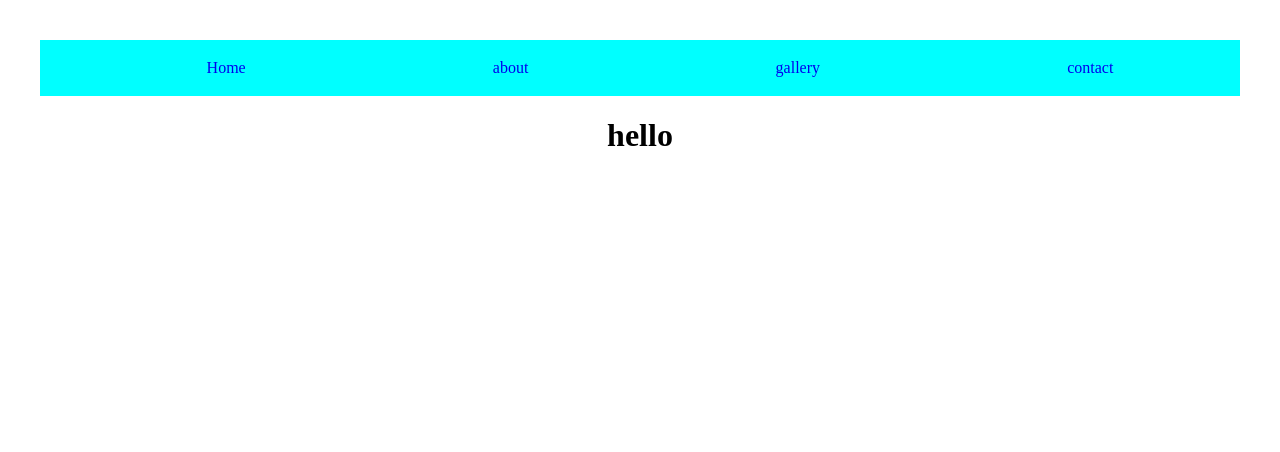
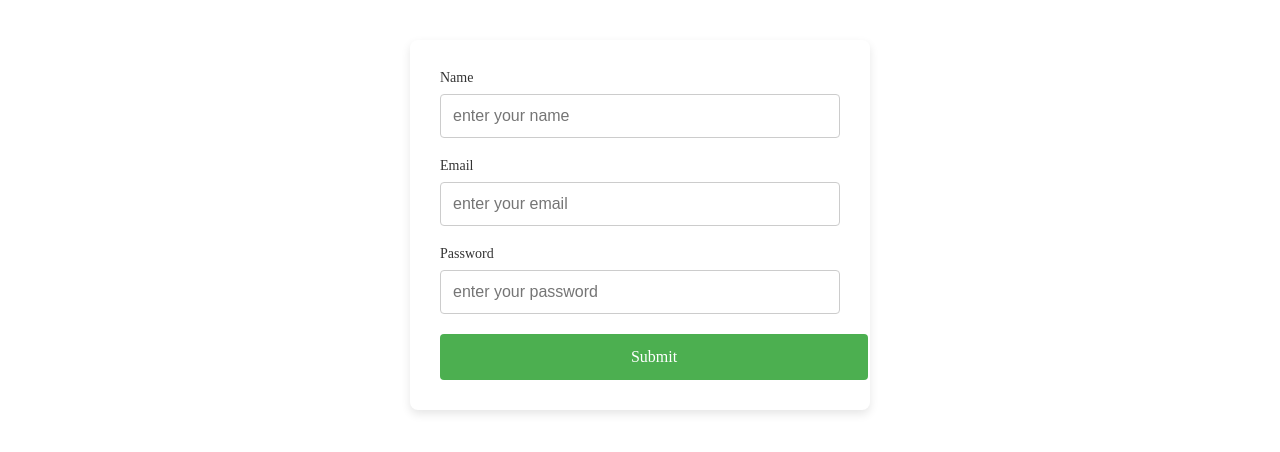
Before and after one commit to Balachandarcse/MERN_INTERN, a React (Vite) app in the folder frontend/: page / in a window 1280 px wide. Shown: the top 452 px of the page. Built offline with nearby package versions, Linux system fonts and the light colour scheme.

Commit message:
day8 signUp component task completed

```diff
--- a/frontend/src/components/functionalComponents/about.jsx
+++ b/frontend/src/components/functionalComponents/about.jsx
@@ -1,4 +1,5 @@
 import { useState } from "react"
+import NavBar from "./navBar";
 
 const About=()=>{
     var [text,setText]=useState("yooooo!");
@@ -8,6 +9,7 @@ const About=()=>{
     return (
 
         <>
+        <NavBar/>
         <h1>hi</h1>
         <h2>this is about section</h2>
         {/* <textarea value={text} onChange={()=>setText()}/> */}
--- a/frontend/src/components/functionalComponents/contact.jsx
+++ b/frontend/src/components/functionalComponents/contact.jsx
@@ -1,9 +1,11 @@
 import { useState } from "react";
+import NavBar from "./navBar";
 
 function Contact(){
     var [val,fun]=useState(78);//value and dispatch-funtions are two things given by useState()
     return (
         <div>
+            <NavBar/>
             <h1>contact page</h1>
             <h2>the Number is {val}</h2>
             <button onClick={()=>fun(val+1)}>+</button>
--- a/frontend/src/components/functionalComponents/gallary.jsx
+++ b/frontend/src/components/functionalComponents/gallary.jsx
@@ -1,6 +1,9 @@
+import NavBar from "./navBar"
+
 function Gallery(props){
     return (
         <div>
+            <NavBar/>
             <h1>this is gallery component</h1>
             <h2>this is a property text {props.a}</h2>
         </div>
--- a/frontend/src/components/functionalComponents/home.jsx
+++ b/frontend/src/components/functionalComponents/home.jsx
@@ -1,6 +1,9 @@
+import NavBar from "./navBar"
+
 function Home(){
     return (
         <div>
+            <NavBar/>
             <h1>hello</h1>
         </div>
     )
--- a/frontend/src/components/functionalComponents/navBar.jsx
+++ b/frontend/src/components/functionalComponents/navBar.jsx
@@ -6,10 +6,11 @@ const NavBar=()=>{
             <header>
                 <nav>
                     <ul>
-                        <li><Link to='/' className="link">Home</Link></li>
+                        <li><Link to='/home' className="link">Home</Link></li>
                         <li><Link to='/about' className="link">about</Link></li>
                         <li><Link to='/gallery' className="link">gallery</Link></li>
                         <li><Link to='/contact' className="link">contact</Link></li>
+                        <li><Link to='/' className="link">SignUp</Link></li>
                     </ul>
                 </nav>
             </header>
--- /dev/null
+++ b/frontend/src/components/functionalComponents/signUp.jsx
@@ -0,0 +1,27 @@
+import { Link } from "react-router-dom"
+import "../../css/signUp.css"
+const Signup=()=>{
+    return (
+
+        <div className="signup">
+            <form>
+                <div className="input">
+                    <label htmlFor="name">Name</label>
+                    <input type="text" name="name" placeholder="enter your name"/>
+                </div>
+                <div className="input">
+                    <label htmlFor="email">Email</label>
+                    <input type="text" name="email" placeholder="enter your email" />
+                </div>
+                <div className="input">
+                    <label htmlFor="password">Password</label>
+                    <input type="text" name="password" placeholder="enter your password"/>
+                </div>
+                <Link to='/home' className="btn">Submit</Link>
+            </form>
+        </div>
+
+    )
+}
+
+export default Signup
--- /dev/null
+++ b/frontend/src/css/signUp.css
@@ -0,0 +1,70 @@
+.signup {
+    background-color: #fff;
+    width: 100%;
+    max-width: 400px;
+    padding: 30px;
+    border-radius: 8px;
+    box-shadow: 0 4px 10px rgba(0, 0, 0, 0.1);
+    text-align: center;
+    margin: 0 auto;
+  }
+  .signup .input {
+    margin-bottom: 20px;
+    text-align: left;
+  }
+
+  .signup .input label {
+    display: block;
+    font-size: 14px;
+    color: #333;
+    margin-bottom: 8px;
+  }
+
+  .signup .input input {
+    width: 100%;
+    padding: 12px;
+    font-size: 16px;
+    border: 1px solid #ccc;
+    border-radius: 4px;
+    box-sizing: border-box;
+    transition: border-color 0.3s ease;
+  }
+
+  .signup .input input:focus {
+    border-color: #4CAF50;
+    outline: none;
+  }
+
+.signup .btn {
+    display: inline-block;
+    width: 100%;
+    padding: 14px;
+    font-size: 16px;
+    background-color: #4CAF50;
+    color: white;
+    text-align: center;
+    text-decoration: none;
+    border: none;
+    border-radius: 4px;
+    cursor: pointer;
+    transition: background-color 0.3s ease;
+  }
+
+  .signup .btn:hover {
+    background-color: #45a049;
+  }
+
+
+  @media (max-width: 500px) {
+    .signup {
+      padding: 20px;
+    }
+
+    .signup .input input {
+      padding: 10px;
+    }
+
+    .signup .btn {
+      padding: 12px;
+    }
+  }
--- a/frontend/src/main.jsx
+++ b/frontend/src/main.jsx
@@ -8,16 +8,17 @@ import Gallery from './components/functionalComponents/gallary.jsx'
 import Contact from './components/functionalComponents/contact.jsx'
 import NavBar from './components/functionalComponents/navBar.jsx'
 import {BrowserRouter,Routes,Route} from 'react-router-dom'
+import Signup from './components/functionalComponents/signUp.jsx'
 createRoot(document.getElementById('root')).render(
   <StrictMode>
     <BrowserRouter>
-    <NavBar/>
-  <Routes>
-    <Route path="/" element={<Home/>}></Route>
-    <Route path="/about" element={<About/>}></Route>
-    <Route path="/gallery" element={<Gallery/>}></Route>
-    <Route path="/contact" element={<Contact/>}></Route>
-  </Routes>
+    <Routes>
+      <Route path="/" element={<Signup/>}></Route>
+      <Route path="/home" element={<Home/>}></Route>
+      <Route path="/about" element={<About/>}></Route>
+      <Route path="/gallery" element={<Gallery/>}></Route>
+      <Route path="/contact" element={<Contact/>}></Route>
+    </Routes>
 
     </BrowserRouter>
 
```
